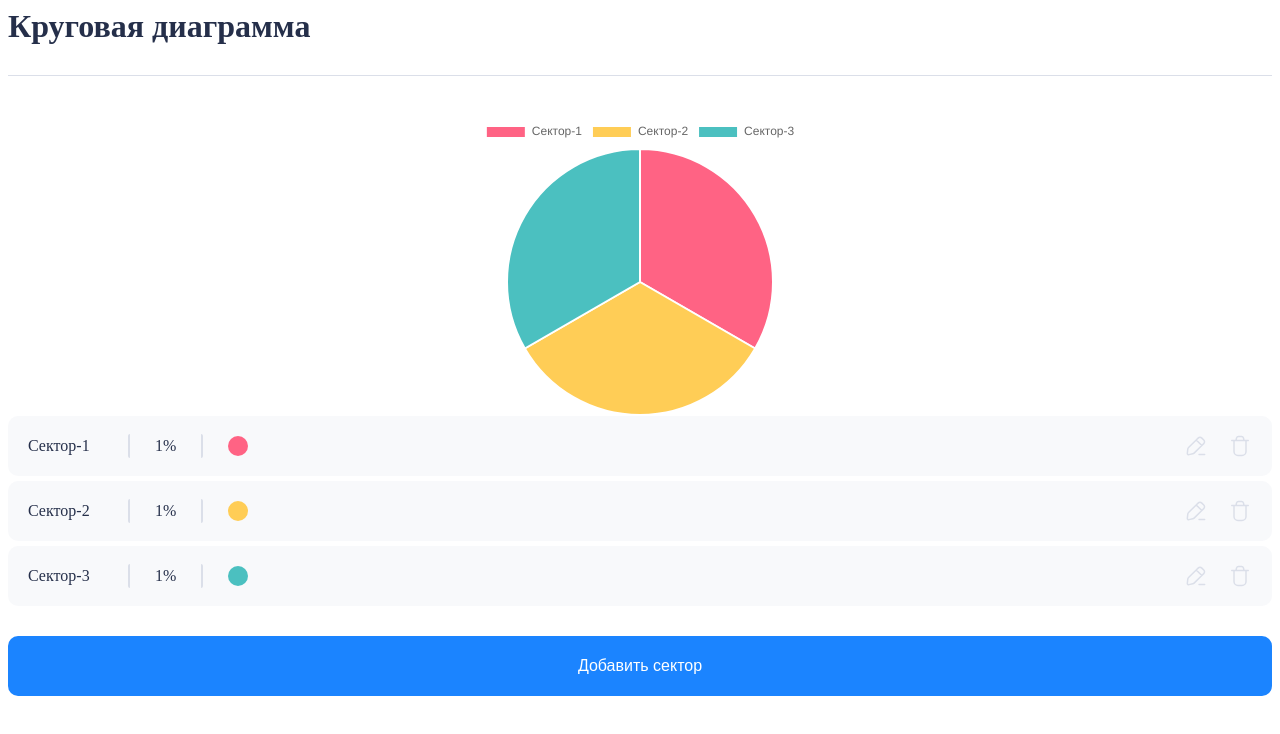
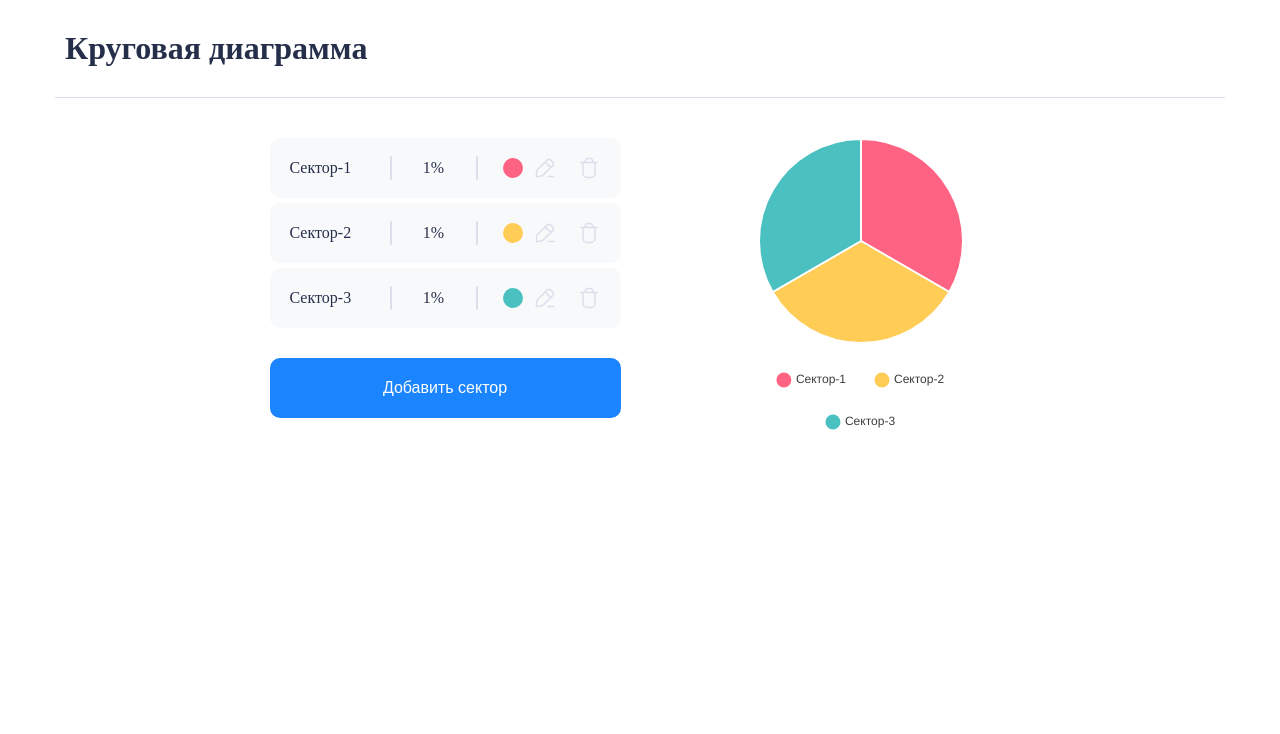
Before and after one commit to lisabazdyreva/test-task-progress, a Nuxt app: page /chart in a window 1280 px wide. Shown: the top 734 px of the page. Built offline with nearby package versions, Linux system fonts and the light colour scheme.

Commit message:
added color picker

```diff
--- a/assets/css/styles.css
+++ b/assets/css/styles.css
@@ -21,3 +21,10 @@
   --size-20: 1.25rem;
   --size-24: 1.5rem;
 }
+body {
+  margin: 0;
+}
+
+* {
+  box-sizing: border-box;
+}
--- a/components/chart/ChartForm.vue
+++ b/components/chart/ChartForm.vue
@@ -1,6 +1,9 @@
 <script setup lang="ts">
+import { GetColorName } from "hex-color-to-color-name";
+
 import UInput from "~/components/uikit/UInput.vue";
 import UButton from "~/components/uikit/UButton.vue";
+import ColorPickerInput from "~/components/common/ColorPickerInput.vue";
 
 import type { ISegment } from "~/types/chart";
 
@@ -17,6 +20,8 @@ const title = ref<string>(props.data.title);
 const color = ref<string>(props.data.color);
 const percent = ref<string>(props.data.percent.toString());
 const errorMessage = ref<string | null>(null);
+
+const colorName = computed(() => GetColorName(color.value.slice(0, 7)));
 
 const checkIsTitleValid = (value: string) => {
   if (value?.length >= 1) {
@@ -63,7 +68,7 @@ const handleChartFormSubmit = () => {
   emits("submit", {
     title: title.value,
     color: color.value,
-    percent: percent.value,
+    percent: Number(percent.value),
     id: props.data.id,
   });
 };
@@ -72,6 +77,10 @@ const show = () => {
   console.log("title", title.value);
   console.log("color", color.value);
   console.log("percent", Number(percent.value));
+};
+
+const handleColorChange = (value: string) => {
+  color.value = value;
 };
 </script>
 
@@ -102,16 +111,21 @@ const show = () => {
 
     <UInput
       class="chart-form__input"
-      v-model="color"
+      :model-value="colorName"
       label="Цвет"
       placeholder="Цвет"
       type="text"
     />
 
+    <ColorPickerInput
+      class="chart-form__color-picker"
+      :color="color"
+      @color-change="handleColorChange"
+    />
+
     <UButton :disabled="!title || !color || !percent" type="submit">
-      {{ isEditMode ? "Cохранить изменения" : "Добавить сектор" }}
+      {{ isEditMode ? "Сохранить изменения" : "Добавить сектор" }}
     </UButton>
-    <!--    <button type="button" @click="show">Show</button> todo lisa remove-->
   </form>
 </template>
 
@@ -119,7 +133,6 @@ const show = () => {
 .chart-form {
   display: flex;
   flex-direction: column;
-  /*width: 100%; max-*/
   width: 390px;
 
   .chart-form__header {
@@ -145,5 +158,9 @@ const show = () => {
   .chart-form__input:last-child {
     margin-bottom: 0;
   }
+
+  .chart-form__color-picker {
+    margin-bottom: 20px;
+  }
 }
 </style>
--- a/components/chart/PieChart.vue
+++ b/components/chart/PieChart.vue
@@ -16,7 +16,7 @@ const getValuesByKey = (
   arr: Array<{ title: string; percent: number; color: string }>,
   key: "title" | "percent" | "color",
 ) => {
-  return arr.reduce((prev, curr) => {
+  return arr.reduce((prev: (string | number)[], curr) => {
     prev = [...prev, curr?.[key]];
     return prev;
   }, []);
@@ -39,6 +39,20 @@ const data = computed(() => ({
 const options = {
   responsive: true,
   maintainAspectRatio: false,
+
+  plugins: {
+    legend: {
+      display: true,
+      position: "bottom",
+      labels: {
+        boxHeight: 14,
+        boxWidth: 14,
+        usePointStyle: true,
+        color: "#3C3C3C",
+        padding: 30,
+      },
+    },
+  },
 };
 
 ChartJS.register(ArcElement, Tooltip, Legend);
--- a/components/chart/SegmentItem.vue
+++ b/components/chart/SegmentItem.vue
@@ -64,13 +64,33 @@ defineEmits<{
     }
 
     .info__percent {
+      width: 88px;
+      border-radius: 2px;
+      position: relative;
+
       font-size: var(--size-16);
       line-height: var(--size-24);
+      text-align: center;
       flex-shrink: 0;
-      border-left: 2px solid var(--accent-gray);
-      border-right: 2px solid var(--accent-gray);
-      padding-right: 25px;
-      padding-left: 25px;
+    }
+
+    .info__percent:before {
+      content: "";
+      position: absolute;
+      height: 100%;
+      width: 2px;
+      background-color: var(--accent-gray);
+      left: 0;
+      border-radius: 2px;
+    }
+
+    .info__percent:after {
+      content: "";
+      position: absolute;
+      height: 100%;
+      width: 2px;
+      background-color: var(--accent-gray);
+      right: 0;
       border-radius: 2px;
     }
 
--- /dev/null
+++ b/components/common/ColorPickerInput.vue
@@ -0,0 +1,105 @@
+<script setup lang="ts">
+import {
+  type ColorChangeDetail,
+  ColorPicker,
+} from "vue-accessible-color-picker";
+import "vue-accessible-color-picker/styles";
+
+defineProps<{
+  color: string;
+}>();
+
+const emits = defineEmits<{
+  (e: "color-change", value: string): void;
+}>();
+
+const handleColorChange = (colorValue: ColorChangeDetail) => {
+  emits("color-change", colorValue.cssColor);
+};
+</script>
+
+<template>
+  <div>
+    <ColorPicker
+      class="color-picker"
+      defaultFormat="hex"
+      :color="color"
+      :visibleFormats="['hex']"
+      @color-change="handleColorChange"
+    >
+      <template #copy-button>
+        <span class="color-preview" :style="{ backgroundColor: color }" />
+      </template>
+
+      <template #alpha-range-input-label>
+        <span class="visually-hidden" />
+      </template>
+
+      <template #hue-range-input-label>
+        <span class="visually-hidden" />
+      </template>
+
+      <template>
+        <div>dfdf</div>
+      </template>
+    </ColorPicker>
+  </div>
+</template>
+
+<style>
+.vacp-color-picker.color-picker {
+  --vacp-width-color-space: 350;
+  --vacp-spacing: 4px;
+  --vacp-color-border: #ffffff;
+
+  .vacp-copy-button {
+    padding: 0;
+  }
+
+  .vacp-color-space {
+    border-radius: 10px;
+  }
+
+  .vacp-range-input::-webkit-slider-runnable-track {
+    border-radius: 10px;
+  }
+
+  .color-preview {
+    display: block;
+    width: 100%;
+    height: 100%;
+  }
+
+  .vacp-color-input-label {
+    display: flex;
+    flex-direction: column;
+    align-items: center;
+
+    .vacp-color-input-label-text {
+      color: var(--text-gray);
+      margin-bottom: 4px;
+    }
+
+    .vacp-color-input {
+      outline: 2px solid var(--accent-gray);
+      border-radius: 10px;
+    }
+
+    .vacp-color-input:focus {
+      outline-color: var(--accent-blue);
+    }
+  }
+
+  .visually-hidden {
+    position: absolute;
+    overflow: hidden;
+    clip: rect(0 0 0 0);
+    width: 1px;
+    height: 1px;
+    margin: -1px;
+    padding: 0;
+    border: 0;
+    white-space: nowrap;
+  }
+}
+</style>
--- a/components/common/ModalWrapper.vue
+++ b/components/common/ModalWrapper.vue
@@ -5,7 +5,7 @@ const emits = defineEmits<{
 
 const handleEscKeydown = (evt: KeyboardEvent) => {
   if (evt.key === "Escape") {
-    emits('close');
+    emits("close");
   }
 };
 
@@ -20,9 +20,13 @@ onUnmounted(() => {
 
 <template>
   <div class="common-modal-wrapper">
-    <div class="common-modal-wrapper__bg" @click="() => $emit('close')"/>
+    <div class="common-modal-wrapper__bg" @click="() => $emit('close')" />
     <div class="common-modal-wrapper__inner-wrapper">
-      <button type="button" @click="$emit('close')">Close</button>
+      <button
+        class="common-modal-wrapper__close-button"
+        type="button"
+        @click="$emit('close')"
+      />
       <slot />
     </div>
   </div>
@@ -39,6 +43,52 @@ onUnmounted(() => {
   right: 0;
   left: 0;
 
+  .common-modal-wrapper__close-button {
+    display: flex;
+    justify-content: center;
+    align-items: center;
+
+    border: none;
+    border-radius: 4px;
+    background-color: transparent;
+
+    width: 20px;
+    height: 20px;
+    padding: 0;
+
+    position: absolute;
+    right: 20px;
+    cursor: pointer;
+    z-index: 1;
+  }
+
+  .common-modal-wrapper__close-button:hover::after,
+  .common-modal-wrapper__close-button:hover::before {
+    background-color: var(--accent-gray-hover);
+  }
+
+  .common-modal-wrapper__close-button::before {
+    content: "";
+    position: absolute;
+    width: 2px;
+    height: 100%;
+    background-color: var(--accent-gray);
+    transition: background-color ease-in-out 0.1s;
+    transform: rotate(45deg);
+    border-radius: 2px;
+  }
+
+  .common-modal-wrapper__close-button::after {
+    content: "";
+    position: absolute;
+    width: 2px;
+    height: 100%;
+    background-color: var(--accent-gray);
+    transition: background-color ease-in-out 0.1s;
+    transform: rotate(-45deg);
+    border-radius: 2px;
+  }
+
   .common-modal-wrapper__bg {
     position: absolute;
     top: 0;
@@ -49,6 +99,7 @@ onUnmounted(() => {
   }
 
   .common-modal-wrapper__inner-wrapper {
+    position: relative;
     border-radius: 15px;
     background-color: var(--light-bg);
     padding: 20px;
--- a/package.json
+++ b/package.json
@@ -21,8 +21,13 @@
     "eslint": "^9.13.0",
     "eslint-config-prettier": "^9.1.0",
     "eslint-plugin-prettier": "^5.2.1",
+    "hex-color-to-color-name": "^1.0.2",
     "prettier": "^3.3.3",
     "typescript": "^5.6.3",
+    "vue-accessible-color-picker": "^5.1.0",
     "vue-tsc": "^2.1.10"
+  },
+  "overrides": {
+    "vue": "latest"
   }
 }
--- a/pages/chart.vue
+++ b/pages/chart.vue
@@ -37,9 +37,9 @@ const handleAddSegmentButtonClick = () => {
   isEditMode.value = false;
 
   editableSegment.value = {
-    id: segments.value?.length + 1 ?? 0,
+    id: segments.value?.length + 1,
     title: "",
-    color: "",
+    color: "#000000",
     percent: 0,
   };
 };
@@ -56,7 +56,6 @@ const handleAddSegmentSubmit = (data: ISegment) => {
     if (index < 0) {
       return;
     }
-
 
     segments.value = [
       ...segments.value.slice(0, index),
@@ -77,7 +76,8 @@ const removeSegment = (removedId: number) => {
 const editSegment = (editId: number) => {
   isShowChartModal.value = true;
   isEditMode.value = true;
-  editableSegment.value = segments.value.find(({ id }) => id === editId);
+  editableSegment.value =
+    segments.value.find(({ id }) => id === editId) ?? null;
 };
 </script>
 
@@ -106,7 +106,7 @@ const editSegment = (editId: number) => {
       </div>
     </div>
     <ModalWrapper
-      v-if="isShowChartModal"
+      v-if="isShowChartModal && editableSegment"
       class="chart-page__modal"
       @close="handleCloseModalButtonClick"
     >
@@ -121,12 +121,14 @@ const editSegment = (editId: number) => {
 
 <style scoped>
 .chart-page {
+  margin-top: 30px;
   .chart-page__title {
     font-size: var(--size-32);
     color: var(--text-color);
     border-bottom: 1px solid var(--accent-gray);
     margin: 0 0 40px 0;
     padding-bottom: 30px;
+    padding-left: 10px;
   }
 
   .chart-content {
@@ -134,6 +136,7 @@ const editSegment = (editId: number) => {
     flex-direction: column;
     .chart-content__pie-chart {
       order: 1;
+      margin-bottom: 30px;
     }
 
     .chart-content__settings {
@@ -147,4 +150,25 @@ const editSegment = (editId: number) => {
     }
   }
 }
+
+@media screen and (min-width: 768px) {
+  .chart-page {
+    margin-left: auto;
+    margin-right: auto;
+    max-width: 1170px;
+    .chart-content {
+      flex-direction: row;
+      justify-content: center;
+      .chart-content__pie-chart {
+        order: unset;
+        margin-bottom: 0;
+        margin-left: 90px;
+      }
+
+      .chart-content__settings {
+        order: unset;
+      }
+    }
+  }
+}
 </style>
```
Also changed, not shown: 1 other file (tests, documents, lock files or other folders).
